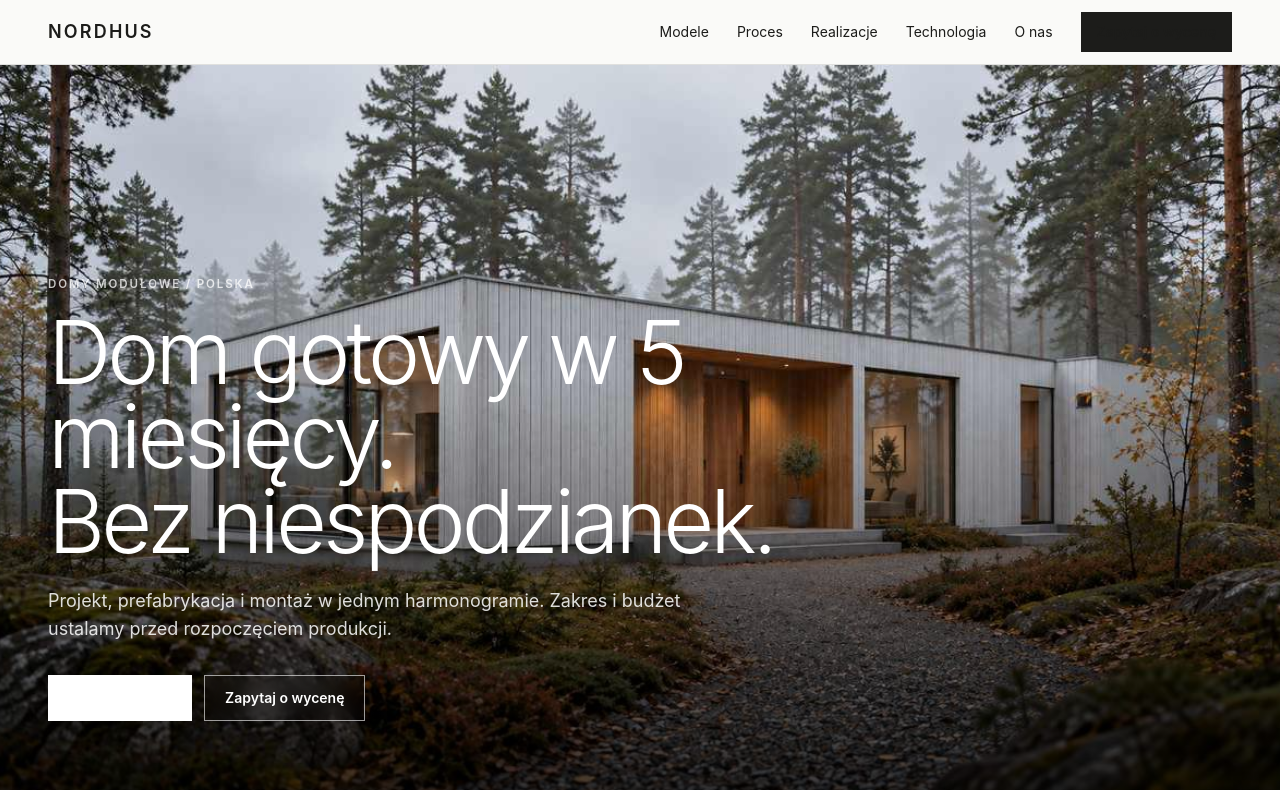
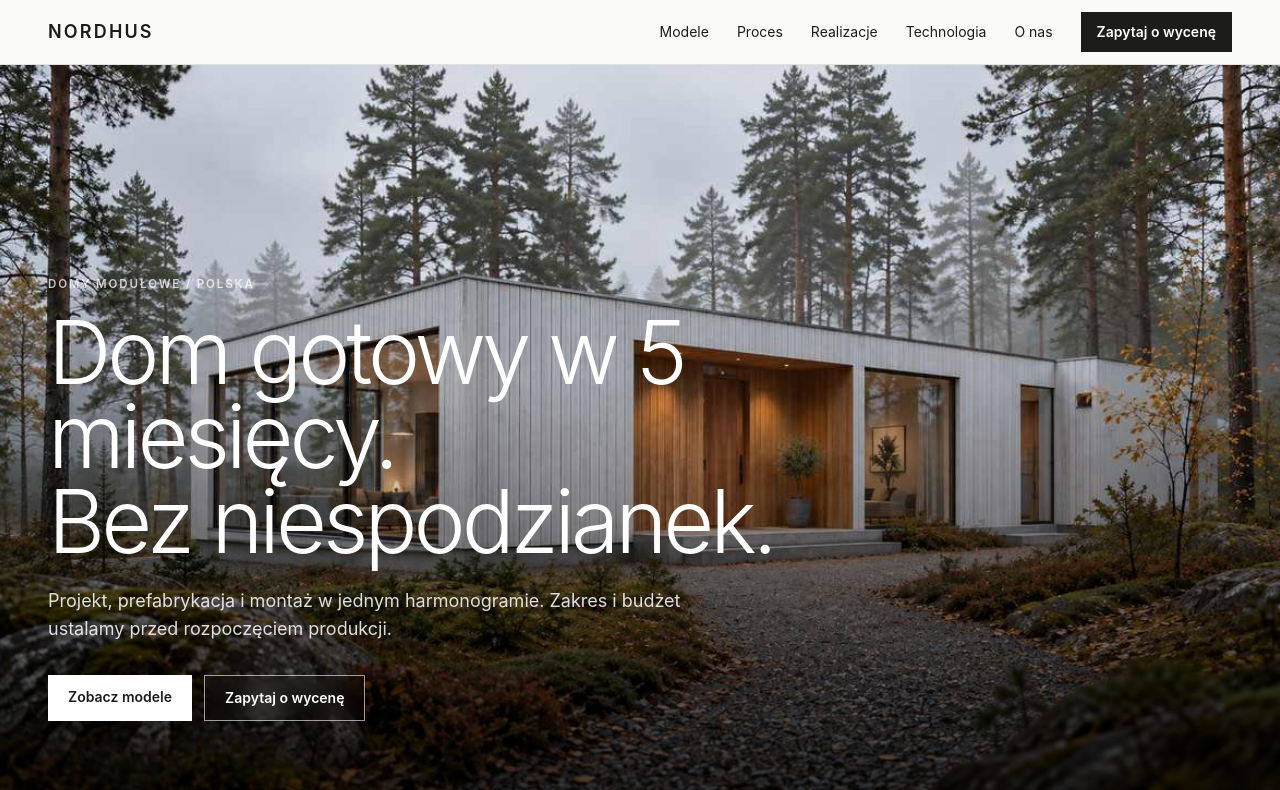
Before and after one commit to jakubskrzypiec/nordhus, a Next.js app: page / in a window 1280 px wide. Shown: the top 790 px of the page. Built offline with nearby package versions, Linux system fonts and the light colour scheme.

Commit message:
Fix link color cascade for Tailwind utilities

```diff
--- a/app/globals.css
+++ b/app/globals.css
@@ -1,2 +1,2 @@
 @import "tailwindcss";
-:root{--bg:#fafaf8;--ink:#1c1c1a;--muted:#62625e;--wood:#9a724d;--sage:#667463;--line:#dedcd5}*{box-sizing:border-box}html{scroll-behavior:smooth}body{margin:0;background:var(--bg);color:var(--ink);font-family:Inter,ui-sans-serif,system-ui,-apple-system,BlinkMacSystemFont,"Segoe UI",sans-serif}a{color:inherit;text-decoration:none}button,input,select,textarea{font:inherit}::selection{background:#d8cfbf;color:var(--ink)}.display{letter-spacing:-.045em;font-weight:350;line-height:.96}.eyebrow{letter-spacing:.16em;text-transform:uppercase;font-size:.72rem;font-weight:600}.section-space{padding-block:4rem}@media(min-width:768px){.section-space{padding-block:7.5rem}}.hero-gradient{background:linear-gradient(to top,rgba(0,0,0,.72) 0%,rgba(0,0,0,.48) 22%,rgba(0,0,0,0) 58%)}.focus-ring:focus-visible{outline:2px solid var(--ink);outline-offset:3px}
+:root{--bg:#fafaf8;--ink:#1c1c1a;--muted:#62625e;--wood:#9a724d;--sage:#667463;--line:#dedcd5}*{box-sizing:border-box}html{scroll-behavior:smooth}body{margin:0;background:var(--bg);color:var(--ink);font-family:Inter,ui-sans-serif,system-ui,-apple-system,BlinkMacSystemFont,"Segoe UI",sans-serif}@layer base{a{color:inherit;text-decoration:none}}button,input,select,textarea{font:inherit}::selection{background:#d8cfbf;color:var(--ink)}.display{letter-spacing:-.045em;font-weight:350;line-height:.96}.eyebrow{letter-spacing:.16em;text-transform:uppercase;font-size:.72rem;font-weight:600}.section-space{padding-block:4rem}@media(min-width:768px){.section-space{padding-block:7.5rem}}.hero-gradient{background:linear-gradient(to top,rgba(0,0,0,.72) 0%,rgba(0,0,0,.48) 22%,rgba(0,0,0,0) 58%)}.focus-ring:focus-visible{outline:2px solid var(--ink);outline-offset:3px}
```
